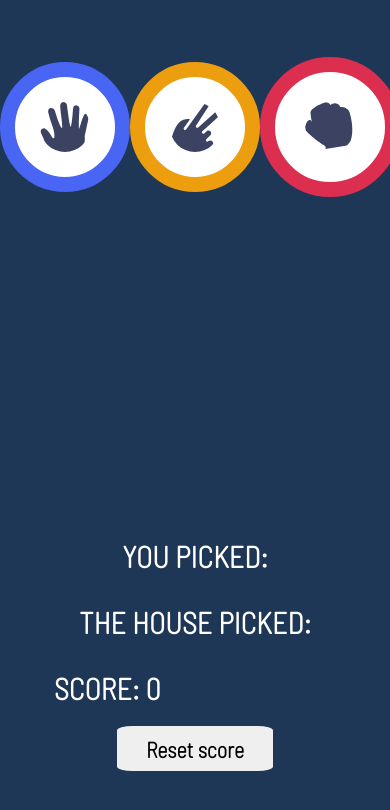
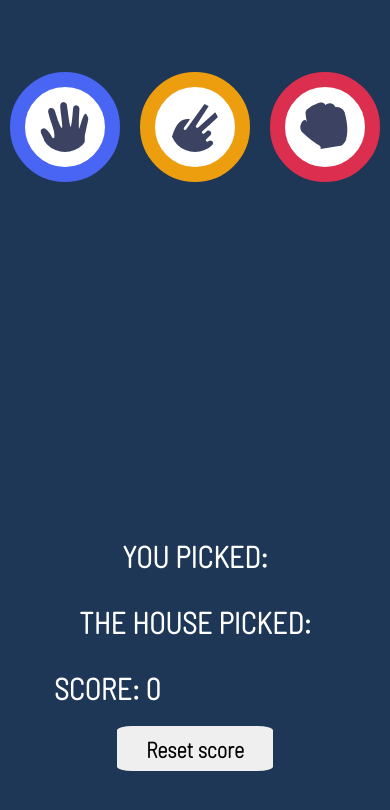
Before and after one commit to nebojsa311/rockpapergame, a React (Create React App) app: page / in a window 390 px wide. Shown: the top 810 px of the page. Built offline with nearby package versions, Linux system fonts and the light colour scheme.

Commit message:
css tweak

```diff
--- a/src/Choices.css
+++ b/src/Choices.css
@@ -50,4 +50,8 @@
     top: 5vh;
     margin: 0;
   }
+
+ #PAPER, #SCISSORS, #ROCK {
+   padding: 15px;
+ }
 }
```
